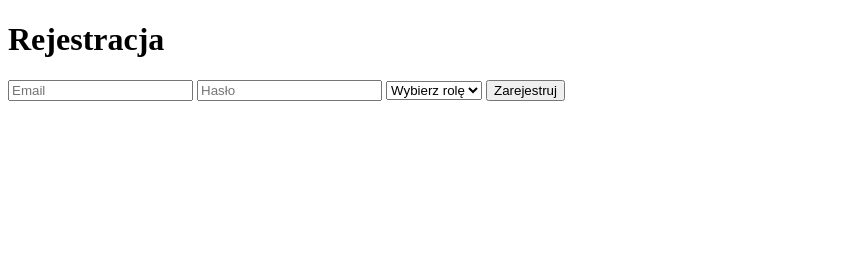
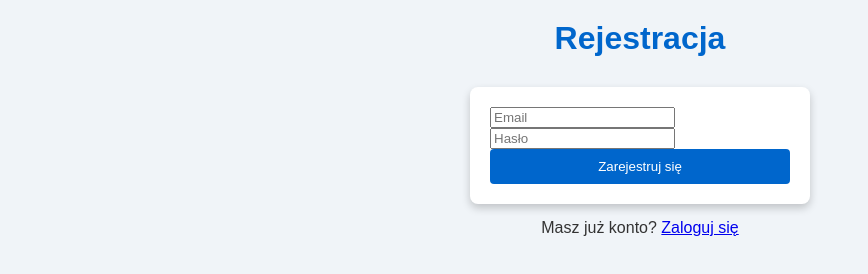
Before and after one commit to szymek011/e-dziennik, a plain HTML site: page register.html in a window 1280 px wide. Shown: the whole page, without its empty margins (0-868 px from the left). Drawn offline with Linux system fonts and the light colour scheme; no server answers.

Commit message:
Update register.html

```diff
--- a/register.html
+++ b/register.html
@@ -4,22 +4,18 @@
     <meta charset="UTF-8">
     <meta name="viewport" content="width=device-width, initial-scale=1.0">
     <title>Rejestracja</title>
+    <link rel="stylesheet" href="style.css">
+    <script src="https://www.gstatic.com/firebasejs/9.22.0/firebase-app.js"></script>
+    <script src="https://www.gstatic.com/firebasejs/9.22.0/firebase-auth.js"></script>
+    <script src="script.js" defer></script>
 </head>
 <body>
     <h1>Rejestracja</h1>
-    <form id="registerForm">
-        <input type="email" id="email" placeholder="Email" required>
-        <input type="password" id="password" placeholder="Hasło" required>
-        <select id="role" required>
-            <option value="">Wybierz rolę</option>
-            <option value="uczen">Uczeń</option>
-            <option value="nauczyciel">Nauczyciel</option>
-        </select>
-        <button type="submit">Zarejestruj</button>
+    <form id="registerForm" onsubmit="handleRegister(event)">
+        <input type="email" id="email" required placeholder="Email">
+        <input type="password" id="password" required placeholder="Hasło">
+        <button type="submit">Zarejestruj się</button>
     </form>
-
-    <script src="https://www.gstatic.com/firebasejs/9.22.2/firebase-app.js"></script>
-    <script src="https://www.gstatic.com/firebasejs/9.22.2/firebase-auth.js"></script>
-    <script src="register.js"></script>
+    <p>Masz już konto? <a href="login.html">Zaloguj się</a></p>
 </body>
 </html>
```
